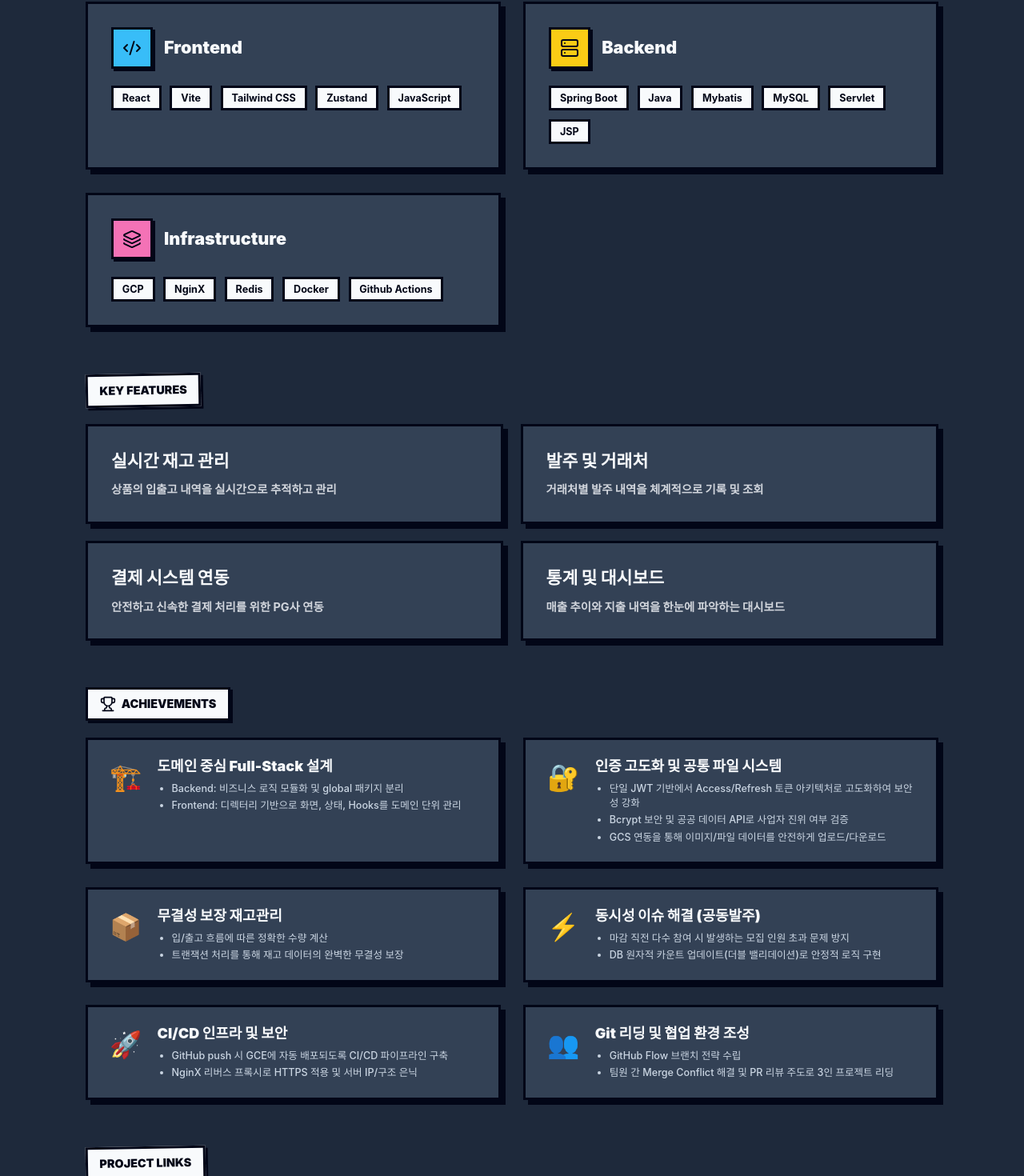
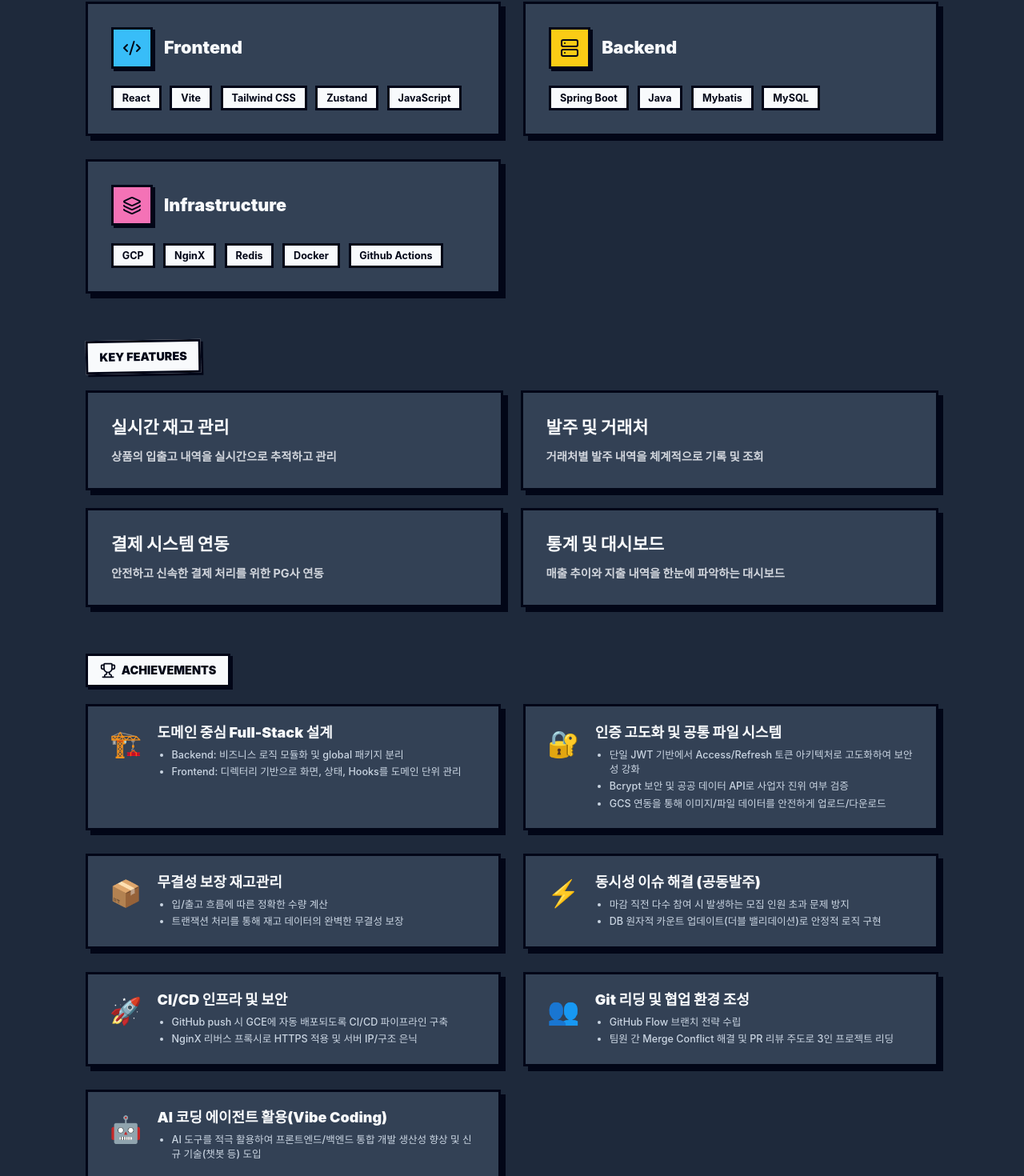
Before and after one commit to ralllllo/JCRPortfolio, a React (Vite) app: page /project/soso in a window 1280 px wide. Shown: the part 781-2251 px from the top of the page at 80% size. Built offline with nearby package versions, Linux system fonts and the light colour scheme.

Commit message:
Role, ACHIEVEMENTS, Tech Stack Update

```diff
--- a/src/features/portfolio/LocalZipPage.jsx
+++ b/src/features/portfolio/LocalZipPage.jsx
@@ -48,14 +48,14 @@ const LocalZipPage = () => {
                 <Calendar size={16} className="text-[#38bdf8]" /> Period: 2026.03 - 2026.04
               </div>
               <div className="bg-[#334155] text-[#f8fafc] brutal-border px-4 py-2 flex items-center gap-2 text-sm">
-                <User size={16} className="text-[#facc15]" /> Role: DB, Infra 담당자
+                <User size={16} className="text-[#facc15]" /> Role: Full-Stack 개발 및 DB/Infra 구축
               </div>
             </div>
 
             <div className="bg-[#334155] brutal-border brutal-shadow p-6 md:p-10 mt-8 text-base md:text-lg">
               <p className="font-bold leading-relaxed text-[#f8fafc]">
                 커뮤니티, 건의사항, 모임, 공공데이터 안심지도를 통한 본인이 살고있는 동네의 정보 습득 및 공유를 할 수 있습니다.<br/>
-                (전통적 개발 방식)
+
               </p>
             </div>
           </div>
@@ -83,7 +83,7 @@ const LocalZipPage = () => {
                 <h3 className="text-2xl font-black text-[#f8fafc]">Backend</h3>
               </div>
               <div className="flex flex-wrap gap-3">
-                {['Spring Boot(STS3)', 'Java', 'Oracle' ].map(t => (
+                {['Spring Boot(STS3)', 'Java', 'Oracle', 'Servlet', 'JSP' ].map(t => (
                   <span key={t} className="bg-[#f8fafc] text-[#020617] brutal-border px-3 py-1 font-bold text-sm">{t}</span>
                 ))}
               </div>
@@ -162,6 +162,15 @@ const LocalZipPage = () => {
                     클라우드 환경(AWS EC2)을 활용한 안정적인 서버 배포 환경 구축 및 Oracle DB의 체계적인 테이블 설계와 쿼리 성능 최적화 도모
                   </p>
                 )
+              },
+              {
+                icon: '🏛️',
+                title: '전통적 MVC 아키텍처 기반 딥다이브',
+                desc: (
+                  <p className="text-sm text-slate-300 font-medium">
+                    Spring, Servlet, JSP를 활용한 Server-Side Rendering(SSR) 방식의 정통 웹 애플리케이션 구현
+                  </p>
+                )
               }
             ].map((achieve, i) => (
               <div key={i} className="bg-[#334155] p-6 brutal-border brutal-shadow hover-brutal flex flex-col sm:flex-row gap-4 transition-all">
--- a/src/features/portfolio/SoSoProjectPage.jsx
+++ b/src/features/portfolio/SoSoProjectPage.jsx
@@ -48,14 +48,14 @@ const SoSoProjectPage = () => {
                 <Calendar size={16} className="text-[#38bdf8]" /> Period: 2026.05 - 2026.06
               </div>
               <div className="bg-[#334155] text-[#f8fafc] brutal-border px-4 py-2 flex items-center gap-2 text-sm">
-                <User size={16} className="text-[#facc15]" /> Role: Git hub, Infra 담당자
+                <User size={16} className="text-[#facc15]" /> Role: Full-Stack 개발 및 Infra 구축
               </div>
             </div>
 
             <div className="bg-[#334155] brutal-border brutal-shadow p-6 md:p-10 mt-8 text-base md:text-lg">
               <p className="font-bold leading-relaxed text-[#f8fafc]">
                 소상공인들이 상품의 입출고, 발주, 거래처, 결제 및 지출 내역을 하나의 서비스에서 간편하게 통합 관리할 수 있도록 설계된 풀스택 이커머스 ERP 솔루션입니다. 챗봇 기능을 통해 매장 운영 데이터를 확인할 수 있습니다.
-                (바이브 코딩)
+
               </p>
             </div>
           </div>
@@ -83,7 +83,7 @@ const SoSoProjectPage = () => {
                 <h3 className="text-2xl font-black text-[#f8fafc]">Backend</h3>
               </div>
               <div className="flex flex-wrap gap-3">
-                {['Spring Boot', 'Java', 'Mybatis', 'MySQL' ,'Servlet', 'JSP'].map(t => (
+                {['Spring Boot', 'Java', 'Mybatis', 'MySQL'].map(t => (
                   <span key={t} className="bg-[#f8fafc] text-[#020617] brutal-border px-3 py-1 font-bold text-sm">{t}</span>
                 ))}
               </div>
@@ -187,6 +187,15 @@ const SoSoProjectPage = () => {
                     <li>팀원 간 Merge Conflict 해결 및 PR 리뷰 주도로 3인 프로젝트 리딩</li>
                   </ul>
                 )
+              },
+              {
+                icon: '🤖',
+                title: 'AI 코딩 에이전트 활용(Vibe Coding)',
+                desc: (
+                  <ul className="list-disc pl-5 mt-2 space-y-1 text-sm text-slate-300 font-medium">
+                    <li>AI 도구를 적극 활용하여 프론트엔드/백엔드 통합 개발 생산성 향상 및 신규 기술(챗봇 등) 도입</li>
+                  </ul>
+                )
               }
             ].map((achieve, i) => (
               <div key={i} className="bg-[#334155] p-6 brutal-border brutal-shadow hover-brutal flex flex-col sm:flex-row gap-4 transition-all">
```
